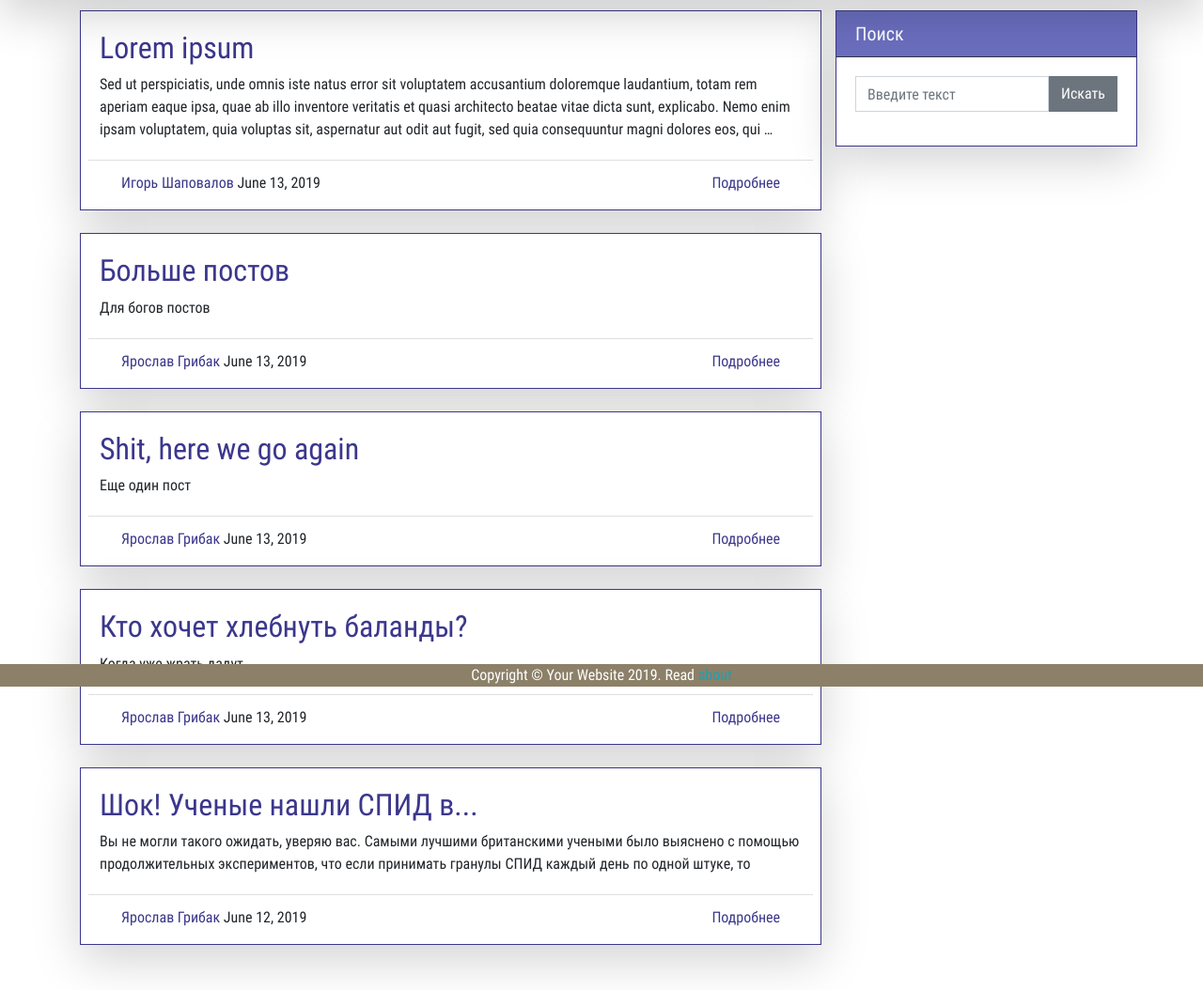
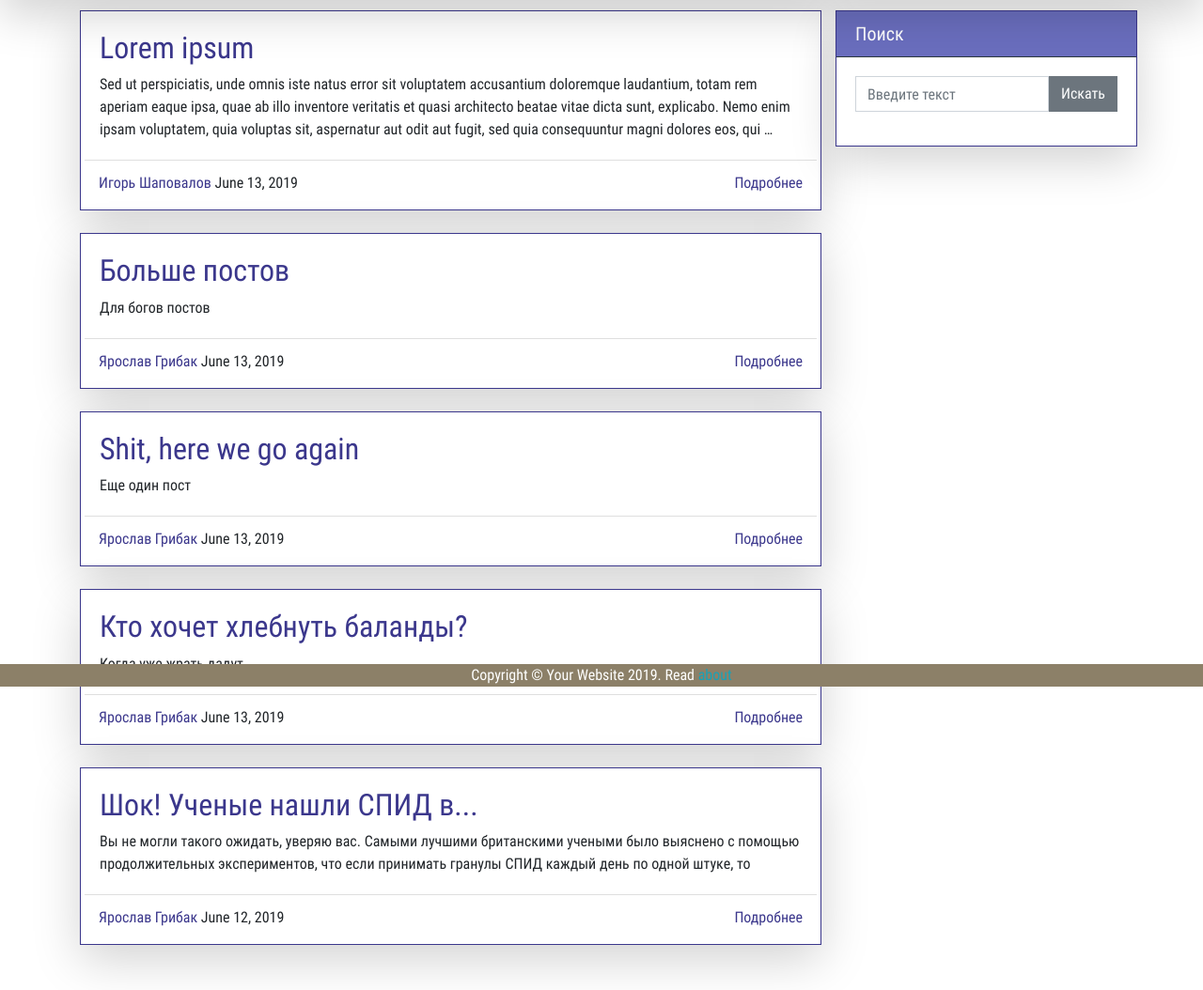
Before and after one commit to Mikadun/FountOfKnowledge, a Django app: page / in a window 1280 px wide. Shown: the part 69-1123 px from the top of the page at 94% size. Run offline with Django 3.2, Linux system fonts and the light colour scheme; data comes from the database, SQL or seed files in the repository; some libraries are stand-ins or nearby versions.

Commit message:
Minor fixes

```diff
--- a/blog/templates/blog/home.html
+++ b/blog/templates/blog/home.html
@@ -7,6 +7,7 @@
             Статьи {{ filter.author.first_name }} {{ filter.author.second_name }}
         </h1>
     {% endif %}
+
     {% for post in posts %}
         <div class="card mb-4 shadow-lg pb-1">
             <div class="card-body">
@@ -19,7 +20,7 @@
                 <!-- <a href="#" class="btn btn-primary">Read More &rarr;</a> -->
             </div>
             <!-- FIX IT -->
-            <div class="row card-footer bg-white mx-2">
+            <div class="row card-footer bg-white ml-1 mr-1 pl-0 pr-0">
                 <div class="col text-left">
                     <a href="{% url 'user-detail' post.author.profile.id %}">
                         {{ post.author.first_name }} {{ post.author.last_name }}</a>
```
